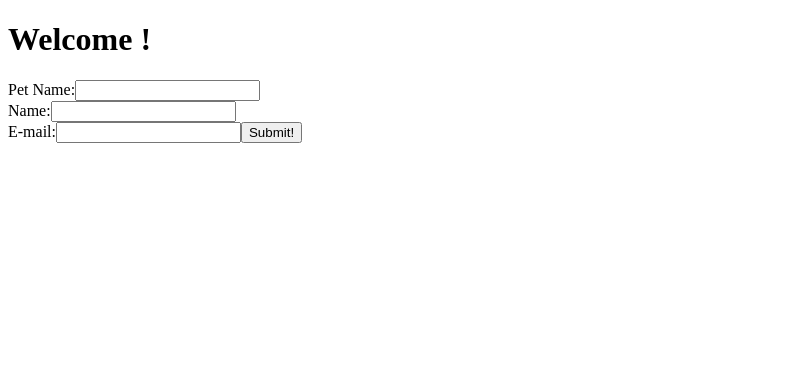
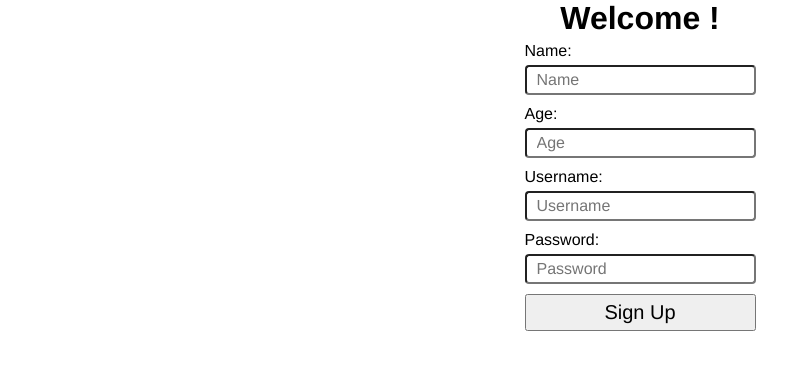
Before and after one commit to Yeti-Crab-Squad/petrospective, a React app: page / in a window 1280 px wide. Shown: the top 370 px of the page, without its empty margins (0-811 px from the left). Built offline with nearby package versions, Linux system fonts and the light colour scheme.

Commit message:
updated visuals of components and fixed css

```diff
--- a/client/App.jsx
+++ b/client/App.jsx
@@ -9,7 +9,7 @@ class App extends Component {
   render() {
     return (
       <div>
-        <Login />
+        <Signup />
       </div>
     )
   }
--- a/client/components/Login.jsx
+++ b/client/components/Login.jsx
@@ -1,6 +1,7 @@
 import React, { Component } from "react";
 import { Redirect } from "react-router-dom";
 import { Link } from "react-router-dom";
+import "../styles.css";
 
 class Login extends Component {
   constructor() {
@@ -8,6 +9,7 @@ class Login extends Component {
     this.state = {
       loggedIn: false,
       failedLogin: false,
+      //object -- all the info
     };
 
     // this.validate = this.validate.bind(this);
@@ -21,24 +23,30 @@ class Login extends Component {
     return (
       <div className = 'form-container'>
         <h1>Welcome !</h1>
-        <form>
-          <label>
-            Pet Name:
-            <input type="text" name="name" />
-          </label>
-          <br />
-          <label>
-            Name:
-            <input type="text" name="name" />
-          </label>
-          <br />
-          <label>
-            E-mail:
-            <input type="text" name="name" />
-          </label>
-          <input type="submit" value="Submit!" />
+        <div>
+          <div className="input-group">
+            <label htmlFor="username">Username:</label>
+            <input
+              type="text"
+              name="username"
+              placeholder="Username"
+              id="username"
+              ></input>
+          </div>
+          <div className="input-group">
+            <label htmlFor="username">Password:</label>
+            <input
+              type="text"
+              name="password"
+              placeholder="Password"
+              id="password"
+              ></input>
+          </div>
+          <button value="Login" className='login-btn'>
+            Log In
+          </button>
 
-        </form>
+        </div>
       </div>
     );
   }
--- a/client/components/Signup.jsx
+++ b/client/components/Signup.jsx
@@ -21,29 +21,48 @@ class Signup extends Component {
     return (
       <div className = 'form-container'>
         <h1>Welcome !</h1>
-        <form>
-          <label>
-            Pet Name:
-            <input type="text" name="name" />
-          </label>
-          <br />
-          <label>
-            E-mail:
-            <input type="text" name="name" />
-          </label>
-          <br />
-          <label>
-            Username:
-            <input type="text" name="name" />
-          </label>
-          <br />
-          <label>
-            Password:
-            <input type="text" name="name" />
-          </label>
-          <input type="submit" value="Submit!" />
+        <div>
+          <div className="input-group">
+            <label htmlFor="username">Name:</label>
+            <input
+              type="text"
+              name="username"
+              placeholder="Name"
+              id="username"
+              ></input>
+          </div>
+          <div className="input-group">
+            <label htmlFor="username">Age:</label>
+            <input
+              type="text"
+              name="password"
+              placeholder="Age"
+              id="signupPassword"
+              ></input>
+          </div>
+          <div className="input-group">
+            <label htmlFor="username">Username:</label>
+            <input
+              type="text"
+              name="username"
+              placeholder="Username"
+              id="username"
+              ></input>
+          </div>
+          <div className="input-group">
+            <label htmlFor="username">Password:</label>
+            <input
+              type="text"
+              name="password"
+              placeholder="Password"
+              id="password"
+              ></input>
+          </div>
+          <button value="Sign Up" className='login-btn'>
+            Sign Up
+          </button>
 
-        </form>
+        </div>
       </div>
     );
   }
--- /dev/null
+++ b/client/styles.css
@@ -0,0 +1,43 @@
+* {
+  box-sizing: border-box;
+  margin: 0;
+  padding: 0;
+  font-family: 'Franklin Gothic Medium', 'Arial Narrow', Arial, sans-serif;
+  color: black;
+}
+
+.form-container {
+  width: 100%;
+  display: flex;
+  flex-direction: column;
+  align-items: center;
+}
+
+.input-group {
+  margin-top: 5px;
+  display: flex;
+  flex-direction: column;
+  align-items: flex-start;
+  width: fit-content;
+}
+
+.input-group input {
+  margin-top: 5px;
+  margin-bottom: 5px;
+  height: 30px;
+  padding: 0px 10px;
+  font-size: 16px;
+  border-radius: 4px;
+}
+
+
+.login-btn {
+  font-size: 1.25em;
+  display: flex;
+  flex-grow: 1;
+  width: 100%;
+  margin-top: 0.25em;
+  padding: 0.25em;
+  align-items: flex-start;
+  justify-content: center;
+}
--- a/client/styles.scss
+++ /dev/null
@@ -1,14 +0,0 @@
-* {
-  box-sizing: border-box;
-  margin: 0;
-  padding: 0;
-  font-family: 'Franklin Gothic Medium', 'Arial Narrow', Arial, sans-serif;
-  color: black;
-}
-
-.form-container {
-  width: 100%;
-  display: flex;
-  flex-direction: column;
-  align-items: center;
-}
--- a/package.json
+++ b/package.json
@@ -24,6 +24,7 @@
     "enzyme": "^3.11.0",
     "express": "^4.17.1",
     "mongoose": "^5.10.7",
+    "nodemon": "^2.0.4",
     "oauth": "^0.9.15",
     "react": "^16.13.1",
     "react-dom": "^16.13.1",
@@ -36,6 +37,7 @@
     "@babel/preset-react": "^7.10.4",
     "babel-loader": "^8.1.0",
     "css-loader": "^4.3.0",
+    "sass": "^1.26.11",
     "sass-loader": "^10.0.2",
     "style-loader": "^1.3.0",
     "webpack": "^4.44.2",
--- a/webpack.config.js
+++ b/webpack.config.js
@@ -24,14 +24,14 @@ module.exports = {
         use: [{
           loader: 'babel-loader',
           options: {
-            presets: ['@babel/preset-env', '@babel/preset-react']
+            presets: ['@babel/preset-env', '@babel/preset-react'],
           }
         }]
       },
       {
-        test: /\.s[ac]ss$/i,
+        test: /\.css$/, //changed to specify css instead of previous "catch all" test regex item including scss
         exclude: /(node_modules)/,
-        use: ['style-loader', 'css-loader', 'sass-loader']
+        use: ['style-loader', 'css-loader', 'sass-loader'],
       }
     ]
   }
```
Also changed, not shown: 2 other files (tests, documents, lock files or other folders).
